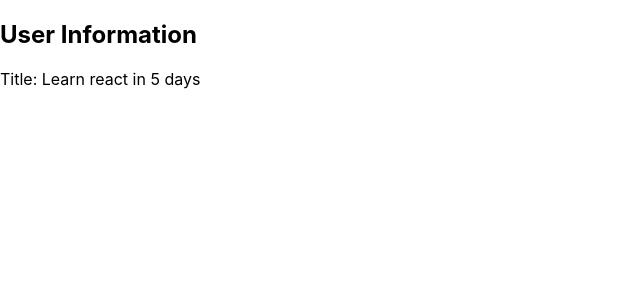
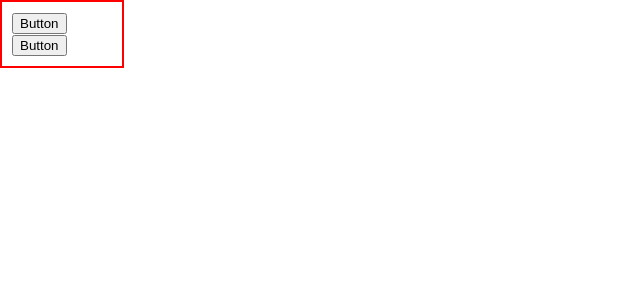
Before and after one commit to ephychime/Component, a React (Create React App) app: page / in a window 1280 px wide. Shown: the top 300 px of the page, without its empty margins (0-640 px from the left). Built offline with nearby package versions, Linux system fonts and the light colour scheme.

Commit message:
Responding to Events using onClick

```diff
--- a/src/App.js
+++ b/src/App.js
@@ -1,48 +1,15 @@
-//Creating  a component
-//We can see that function name is profile and will return the image
-// export default function Profile() {
-//   // return (
-//     return (
-//       <div>
-//         <h1>Hello, React users!</h1>
-//         <img
-//       src="https://i.imgur.com/MK3eW3Am.jpg"
-//       alt="Katherine Johnson" />
-//       </div>
-//     );
-// }
+//Two button with onClick Handlers
+import React from "react";
+import Button1 from "./EventHandler/Button1";
+import Button2 from "./EventHandler/Button1/Button2";
 
-//NESTING COMPONENTS
-//in this example, we have a parent component (User) that nests a child component (Userdetails).
-// The child component is responsible for rendering a simple header.
-
-// parent component
-// function User() {
-//   return (
-//     <>
-//     <h3>I may have forgotten my password</h3>
-//     <img
-//       src="https://i.imgur.com/MK3eW3As.jpg"
-//       alt="Katherine Johnson"
-//     />
-//     </>
-
-//   );
-// }
-// child component
-
-import Bookinfo from "./Rendering/Boook";
-function Pullb() {
-  const bookdetails = {
-    bookIsbn : [126386929824],
-    bookYear : "August 2019",
-    bookTitle : "Learn react in 5 days",
-    numberOfPages : 30,
-  };
+function App() {
   return (
-    <div>
-<Bookinfo bookcontent={bookdetails} />
+    <div className='render' style={{border:"2px solid red", width:"100px", padding:"10px"}}>
+      <Button1 />
+      <Button2 />
     </div>
   );
 }
-export default Pullb;
+
+export default App;
--- /dev/null
+++ b/src/EventHandler/Button1/Button2/index.js
@@ -0,0 +1,12 @@
+function Button2() {
+    const handleClick = () => {
+      alert(' Button 2-I got clicked');
+    };
+
+    return (
+      // <button onClick={handleClick}>Button 1</button>
+      <button onClick={() => handleClick("")}>Button</button>
+    );
+  }
+
+  export default Button2;
--- /dev/null
+++ b/src/EventHandler/Button1/index.js
@@ -0,0 +1,12 @@
+function Button1() {
+    const handleClick = () => {
+      alert(' Button 1-I got clicked');
+    };
+
+    return (
+      // <button onClick={handleClick}>Button 1</button>
+      <button onClick={() => handleClick("")} style={{pamargin:"20px"}}>Button </button>
+    );
+  }
+
+  export default Button1;
```
